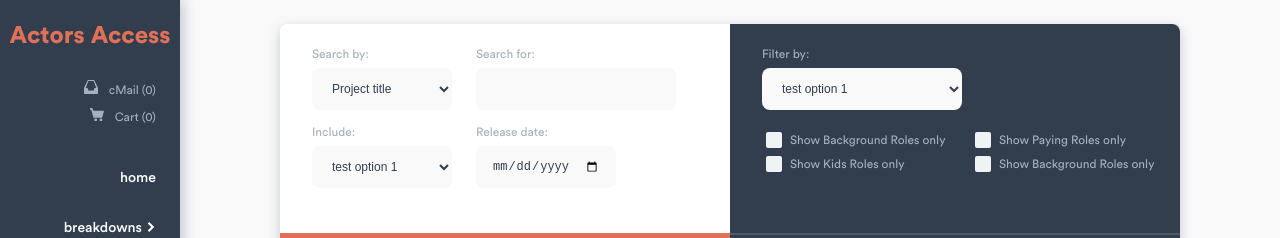
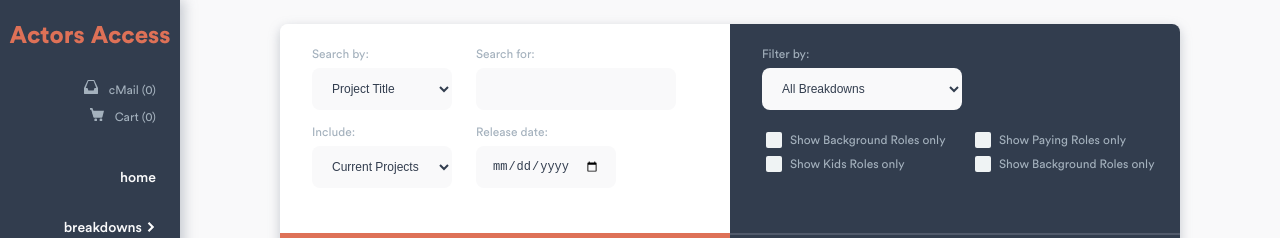
Before and after one commit to Zachcos/ActorsAccessRedesign, a Next.js app: page /breakdowns in a window 1280 px wide. Shown: the top 238 px of the page. Built offline with nearby package versions, Linux system fonts and the light colour scheme.

Commit message:
Update select menu options

```diff
--- a/components/SearchFilterCard.tsx
+++ b/components/SearchFilterCard.tsx
@@ -151,10 +151,9 @@ const SearchFilterCard = () => (
         <div className='searchItem'>
           <label htmlFor='searchBy'>Search by:</label>
           <select name='searchBy' id='searchBy'>
-            <option value='option1'>Project title</option>
+            <option value='option1'>Project Title</option>
             <option value='option2'>Casting Director</option>
-            <option value='option3'>test option 3</option>
-            <option value='option4'>test option 4</option>
+            <option value='option3'>Roles</option>
           </select>
         </div>
         <div className='searchItem'>
@@ -164,10 +163,9 @@ const SearchFilterCard = () => (
         <div className='searchItem'>
           <label htmlFor='include'>Include:</label>
           <select name='include' id='include'>
-            <option value='option1'>test option 1</option>
-            <option value='option2'>test option 2</option>
-            <option value='option3'>test option 3</option>
-            <option value='option4'>test option 4</option>
+            <option value='option1'>Current Projects</option>
+            <option value='option2'>Archived Projects</option>
+            <option value='option3'>All Projects</option>
           </select>
         </div>
         <div className='searchItem'>
@@ -182,10 +180,15 @@ const SearchFilterCard = () => (
         <div className='filterItem'>
           <label htmlFor='filterBy'>Filter by:</label>
           <select name='filterBy' id='filterBy'>
-            <option value='option1'>test option 1</option>
-            <option value='option2'>test option 2</option>
-            <option value='option3'>test option 3</option>
-            <option value='option4'>test option 4</option>
+            <option value='breakAll'>All Breakdowns</option>
+            <option value='breakUnion'>Union Breakdowns</option>
+            <option value='breakNonUnion'>Non-Union Breakdowns</option>
+            <option value='#'>-------------</option>
+            <option value='breakForMe'>Breakdowns fit for me</option>
+            <option value='breakForMeUnion'>Union Breakdowns fit for me</option>
+            <option value='breakForMeNonUnion'>
+              Non-Union Breakdowns fit for me
+            </option>
           </select>
         </div>
         <div className='checkForm'>
```
